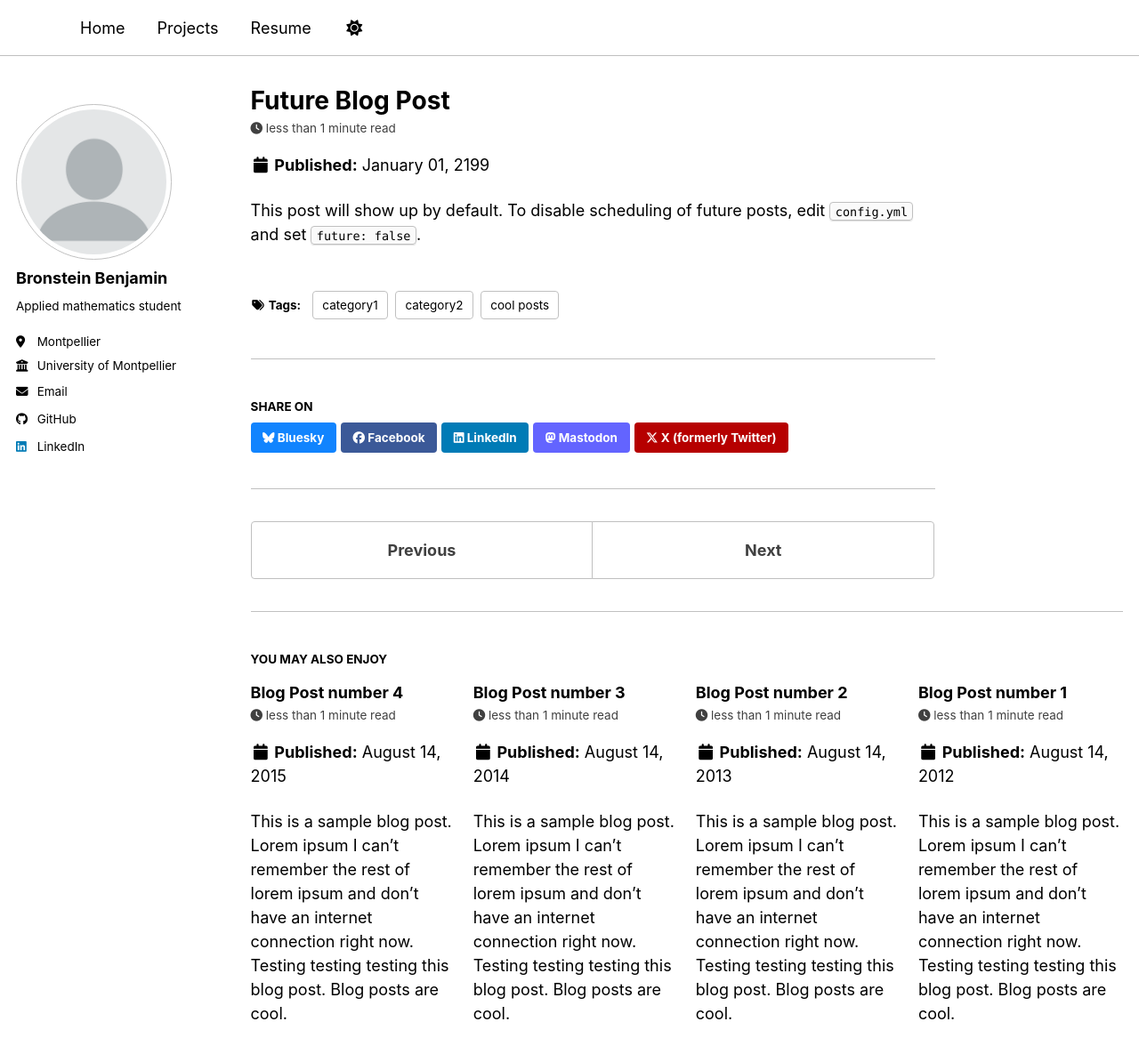
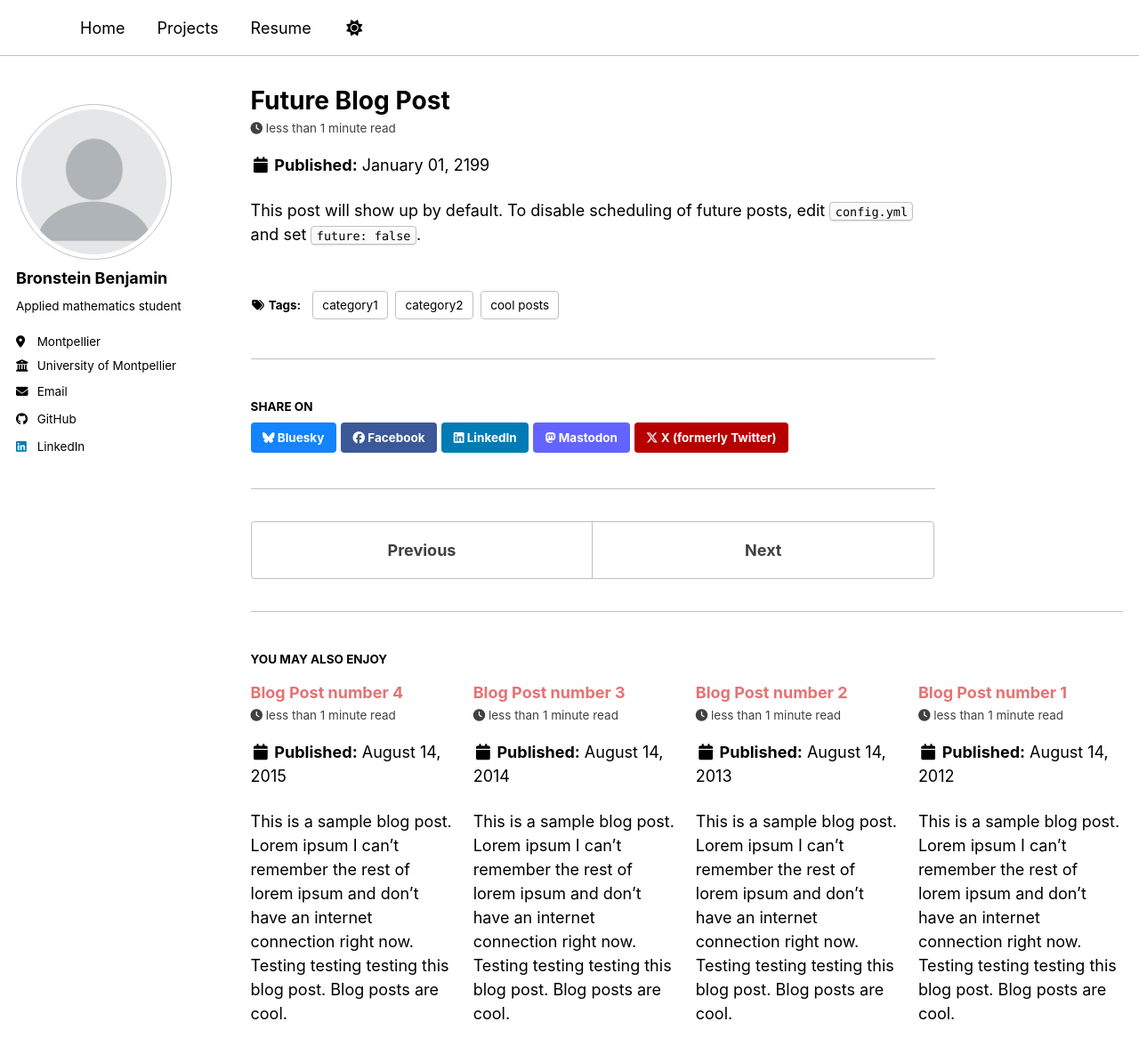
Before and after one commit to HerrBronstein/herrbronstein.github.io, a Jekyll site: the page built from _posts/2199-01-01-future-post.md, in a window 1280 px wide and 1303 px high. Shown: the top 1185 px of the window at 89% size. Built offline with Jekyll 4.4.1, drawn with Linux system fonts in a browser that asks for light colours; a style sheet for code colours, icons or effects is not loaded.

Commit message:
Update main.scss

```diff
--- a/assets/css/main.scss
+++ b/assets/css/main.scss
@@ -48,29 +48,32 @@
    Custom link colors
    ========================================================================== */
 
-/* Tous les liens principaux : titres + liens internet */
-a {
-  color: #e57373;
-  text-decoration: none;
+/* Liens des titres et du contenu */
+.archive__item-title a,
+.page__content a {
+  color: #e57373 !important;
+  text-decoration: none !important;
+  border-bottom: none !important;
+  box-shadow: none !important;
 }
 
-/* Couleur au survol */
-a:hover {
-  color: #b71c1c;
-  text-decoration: none;
+/* Liens au survol */
+.archive__item-title a:hover,
+.page__content a:hover {
+  color: #b71c1c !important;
+  text-decoration: none !important;
+  border-bottom: none !important;
+  box-shadow: none !important;
 }
 
-/* Liens de la zone personnelle : couleur normale du texte */
-.author__urls a {
-  color: inherit !important;
-  text-decoration: none;
-}
-
+/* Liens personnels : LinkedIn, email, etc. */
+.author__urls a,
 .author__urls a:hover {
   color: inherit !important;
-  text-decoration: none;
+  text-decoration: none !important;
+  border-bottom: none !important;
+  box-shadow: none !important;
 }
-
 // Orange	#e67e22
 // Rouge	#e74c3c
 // Violet	#9b59b6
```
